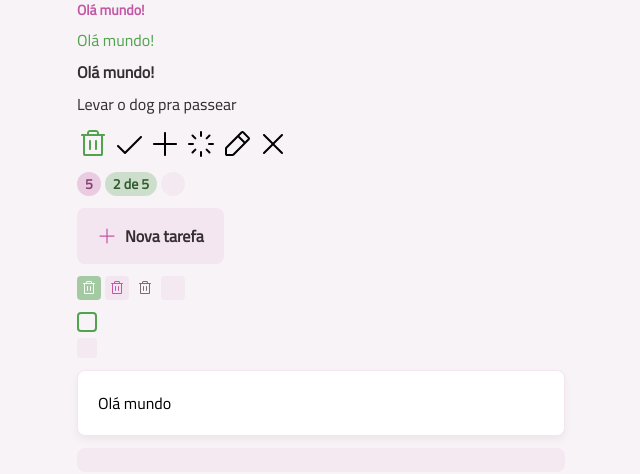
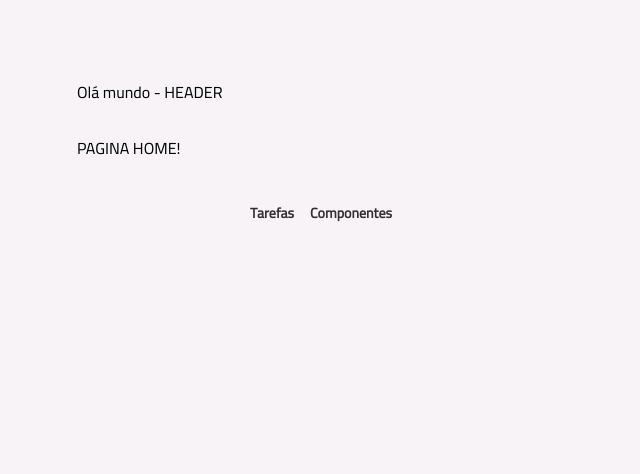
Before and after one commit to 4jc4/app-todo, a React (Vite) app: page / in a window 1280 px wide. Shown: the top 474 px of the page, without its empty margins (319-959 px from the left). Built offline with nearby package versions, Linux system fonts and the light colour scheme.

Commit message:
add routes

```diff
--- a/package.json
+++ b/package.json
@@ -14,6 +14,7 @@
     "class-variance-authority": "^0.7.1",
     "react": "^19.2.0",
     "react-dom": "^19.2.0",
+    "react-router": "^7.13.0",
     "tailwindcss": "^4.1.18"
   },
   "devDependencies": {
--- a/src/App.tsx
+++ b/src/App.tsx
@@ -1,73 +1,17 @@
-import Text from '@/components/text'
-import CheckIcon from './assets/icons/check.svg?react'
-import PencilIcon from './assets/icons/pencil.svg?react'
-import PlusIcon from './assets/icons/plus.svg?react'
-import SpinnerIcon from './assets/icons/spinner.svg?react'
-import TrashIcon from './assets/icons/trash.svg?react'
-import XIcon from './assets/icons/x.svg?react'
-import Badge from './components/badge'
-import Button from './components/button'
-import ButtonIcon from './components/button-icon'
-import Card from './components/card'
-import Container from './components/container'
-import Icon from './components/icon'
-import InputCheckbox from './components/input-checkbox'
-import Skeleton from './components/skeleton'
+import { BrowserRouter, Route, Routes } from 'react-router'
+import LayoutMain from './pages/layout-main'
+import PageComponents from './pages/page-components'
+import PageHome from './pages/page-home'
 
 export function App() {
   return (
-    <Container>
-      <div className="grid gap-3">
-        <div className="flex flex-col gap-2">
-          <Text variant="body-sm-bold" className="text-pink-base">
-            Olá mundo!
-          </Text>
-          <Text className="text-green-base">Olá mundo!</Text>
-          <Text variant="body-md-bold">Olá mundo!</Text>
-          <Text>Levar o dog pra passear</Text>
-        </div>
-
-        <div className="flex gap-1">
-          <Icon svg={TrashIcon} className="fill-green-base" />
-          <Icon svg={CheckIcon} />
-          <Icon svg={PlusIcon} />
-          <Icon svg={SpinnerIcon} />
-          <Icon svg={PencilIcon} />
-          <Icon svg={XIcon} />
-        </div>
-
-        <div className="flex gap-1">
-          <Badge variant="secondary">5</Badge>
-          <Badge variant="primary">2 de 5</Badge>
-          <Badge loading></Badge>
-        </div>
-
-        <div>
-          <Button icon={PlusIcon}>Nova tarefa</Button>
-        </div>
-
-        <div className="flex gap-1">
-          <ButtonIcon icon={TrashIcon} disabled />
-          <ButtonIcon icon={TrashIcon} variant="secondary" />
-          <ButtonIcon icon={TrashIcon} variant="tertiary" />
-          <ButtonIcon icon={TrashIcon} loading />
-        </div>
-
-        <div>
-          <InputCheckbox />
-          <InputCheckbox loading />
-        </div>
-
-        <div>
-          <Card size="md">Olá mundo</Card>
-        </div>
-
-        <div className="space-y-2">
-          <Skeleton className="h-6" />
-          <Skeleton className="h-6" />
-          <Skeleton className="w-96 h-6" />
-        </div>
-      </div>
-    </Container>
+    <BrowserRouter>
+      <Routes>
+        <Route element={<LayoutMain />}>
+          <Route index element={<PageHome />} />
+          <Route path="/componentes" element={<PageComponents />} />
+        </Route>
+      </Routes>
+    </BrowserRouter>
   )
 }
--- a/src/components/variants.ts
+++ b/src/components/variants.ts
@@ -259,7 +259,7 @@ export const cardVariants = cva(
 export const containerVariants = cva('mx-auto', {
   variants: {
     size: {
-      md: 'max-w-[31.5rem] px-2',
+      md: 'max-w-126 px-2',
     },
   },
   defaultVariants: {
--- /dev/null
+++ b/src/pages/layout-main.tsx
@@ -0,0 +1,32 @@
+import { NavLink, Outlet } from 'react-router'
+import Container from '../components/container'
+import Text from '../components/text'
+
+export default function LayoutMain() {
+  return (
+    <>
+      <Container as="header" className="mt-3 md:mt-20">
+        Olá mundo - HEADER
+      </Container>
+
+      <main className="mt-4 md:mt-8">
+        <Outlet />
+      </main>
+
+      <footer className="my-5 md:my-10">
+        <nav className="flex items-center justify-center gap-4">
+          <NavLink to="/">
+            <Text variant="body-sm-bold" className="text-gray-300">
+              Tarefas
+            </Text>
+          </NavLink>
+          <NavLink to="/componentes">
+            <Text variant="body-sm-bold" className="text-gray-300">
+              Componentes
+            </Text>
+          </NavLink>
+        </nav>
+      </footer>
+    </>
+  )
+}
--- /dev/null
+++ b/src/pages/page-components.tsx
@@ -0,0 +1,78 @@
+import CheckIcon from '../assets/icons/check.svg?react'
+import PencilIcon from '../assets/icons/pencil.svg?react'
+import PlusIcon from '../assets/icons/plus.svg?react'
+import SpinnerIcon from '../assets/icons/spinner.svg?react'
+import TrashIcon from '../assets/icons/trash.svg?react'
+import XIcon from '../assets/icons/x.svg?react'
+import Badge from '../components/badge'
+import Button from '../components/button'
+import ButtonIcon from '../components/button-icon'
+import Card from '../components/card'
+import Container from '../components/container'
+import Icon from '../components/icon'
+import InputCheckbox from '../components/input-checkbox'
+import InputText from '../components/input-text'
+import Skeleton from '../components/skeleton'
+import Text from '../components/text'
+
+export default function PageComponents() {
+  return (
+    <Container>
+      <div className="grid gap-10">
+        <div className="flex flex-col gap-2">
+          <Text variant="body-sm-bold" className="text-pink-base">
+            Olá mundo!
+          </Text>
+          <Text className="text-green-base">Olá mundo!</Text>
+          <Text variant="body-md-bold">Olá mundo!</Text>
+          <Text>Levar o dog pra passear</Text>
+        </div>
+
+        <div className="flex gap-1">
+          <Icon svg={TrashIcon} className="fill-green-base" />
+          <Icon svg={CheckIcon} />
+          <Icon svg={PlusIcon} />
+          <Icon svg={SpinnerIcon} animate />
+          <Icon svg={PencilIcon} />
+          <Icon svg={XIcon} />
+        </div>
+
+        <div className="flex gap-1">
+          <Badge variant="secondary">5</Badge>
+          <Badge variant="primary">2 de 5</Badge>
+          <Badge loading></Badge>
+        </div>
+
+        <div>
+          <Button icon={PlusIcon}>Nova tarefa</Button>
+        </div>
+
+        <div className="flex gap-1">
+          <ButtonIcon icon={TrashIcon} disabled />
+          <ButtonIcon icon={TrashIcon} variant="secondary" />
+          <ButtonIcon icon={TrashIcon} variant="tertiary" />
+          <ButtonIcon icon={TrashIcon} loading />
+        </div>
+
+        <div>
+          <InputText />
+        </div>
+
+        <div>
+          <InputCheckbox />
+          <InputCheckbox loading />
+        </div>
+
+        <div>
+          <Card size="md">Olá mundo</Card>
+        </div>
+
+        <div className="space-y-2">
+          <Skeleton className="h-6" />
+          <Skeleton className="h-6" />
+          <Skeleton className="w-96 h-6" />
+        </div>
+      </div>
+    </Container>
+  )
+}
--- /dev/null
+++ b/src/pages/page-home.tsx
@@ -0,0 +1,5 @@
+import Container from '../components/container'
+
+export default function PageHome() {
+  return <Container>PAGINA HOME!</Container>
+}
```
Also changed, not shown: 1 other file (tests, documents, lock files or other folders).
